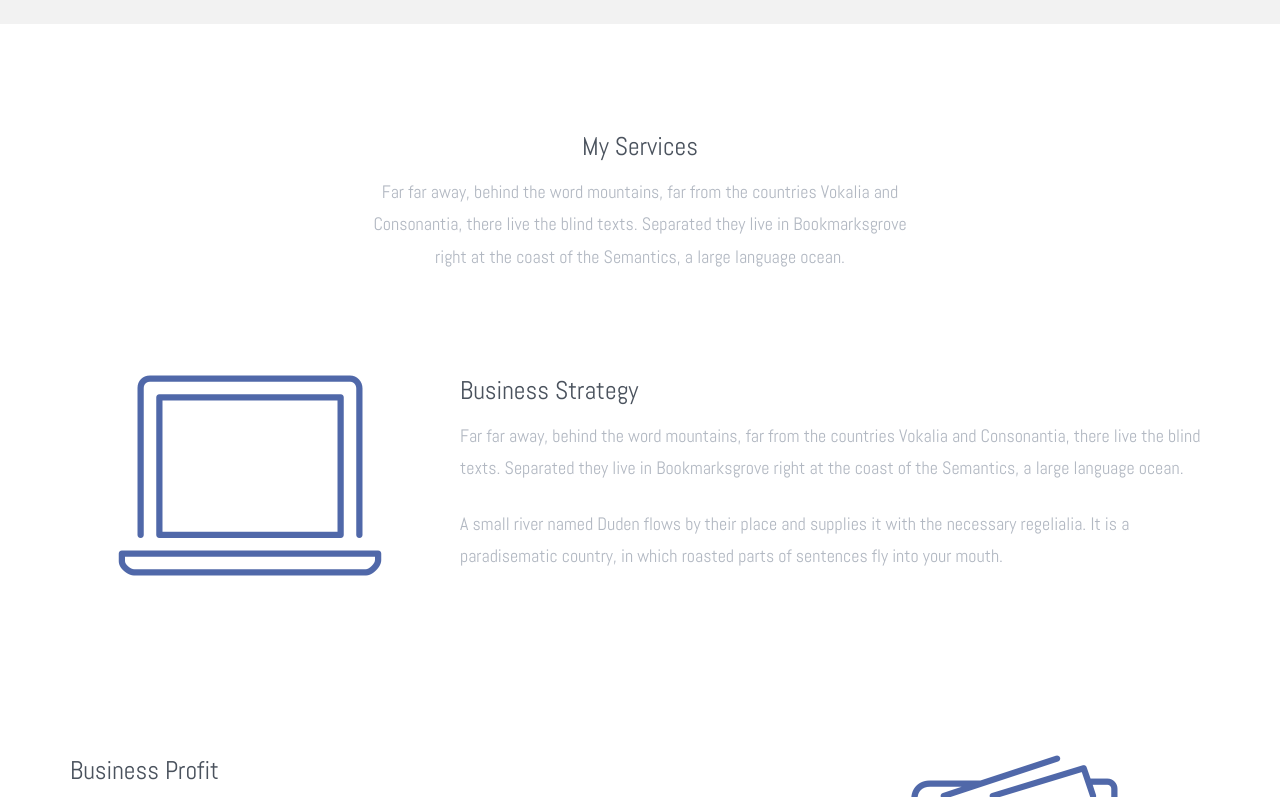
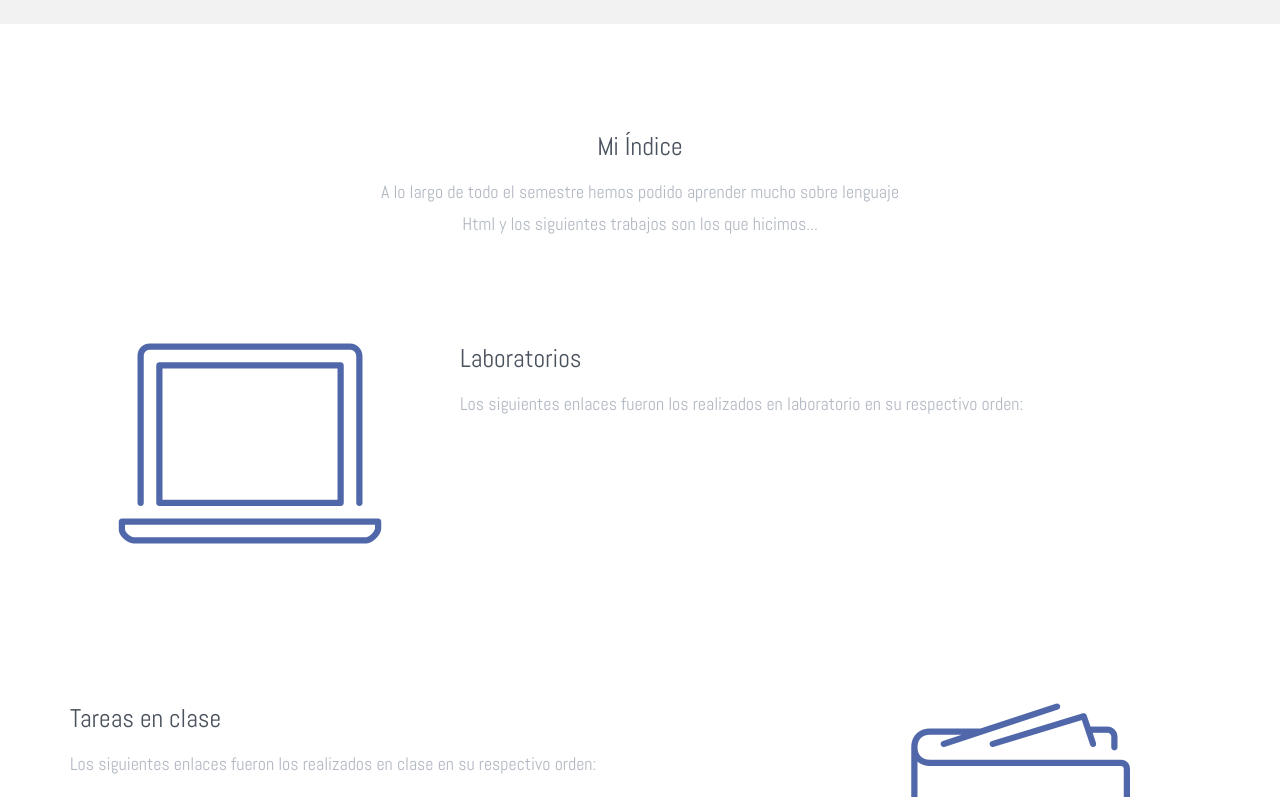
Before and after one commit to YilvethJ/Mi_Semestral, a website: page services.html in a window 1280 px wide. Shown: the part 142-939 px from the top of the page. Drawn offline with Linux system fonts and the light colour scheme; files whose address does not match are found by name.

Commit message:
Update services.html

```diff
--- a/services.html
+++ b/services.html
@@ -57,8 +57,8 @@
     <div class="container">
       <div class="row">
         <div class="col-md-6 col-md-offset-3 mb80 text-center probootstrap-animate">
-          <h2>My Services</h2>
-          <p>Far far away, behind the word mountains, far from the countries Vokalia and Consonantia, there live the blind texts. Separated they live in Bookmarksgrove right at the coast of the Semantics, a large language ocean.</p>
+          <h2>Mi Índice</h2>
+          <p>A lo largo de todo el semestre hemos podido aprender mucho sobre lenguaje Html y los siguientes trabajos son los que hicimos...</p>
         </div>
       </div>
       <div class="row probootstrap-lg-service probootstrap-animate" data-animate-effect="fadeIn">
@@ -66,9 +66,8 @@
           <div class="icon"><i class="icon-laptop3"></i></div>
         </div>
         <div class="col-md-8">
-          <h2 class="mt0">Business Strategy</h2>
-          <p>Far far away, behind the word mountains, far from the countries Vokalia and Consonantia, there live the blind texts. Separated they live in Bookmarksgrove right at the coast of the Semantics, a large language ocean.</p>
-          <p>A small river named Duden flows by their place and supplies it with the necessary regelialia. It is a paradisematic country, in which roasted parts of sentences fly into your mouth.</p>
+          <h2 class="mt0">Laboratorios</h2>
+          <p>Los siguientes enlaces fueron los realizados en laboratorio en su respectivo orden:</p>
         </div>
       </div>
       <div class="row probootstrap-lg-service probootstrap-animate" data-animate-effect="fadeIn">
@@ -78,9 +77,8 @@
           </div>
         </div>
         <div class="col-md-8 col-md-pull-4">
-          <h2 class="mt0">Business Profit</h2>
-          <p>Far far away, behind the word mountains, far from the countries Vokalia and Consonantia, there live the blind texts. Separated they live in Bookmarksgrove right at the coast of the Semantics, a large language ocean.</p>
-          <p>A small river named Duden flows by their place and supplies it with the necessary regelialia. It is a paradisematic country, in which roasted parts of sentences fly into your mouth.</p>
+          <h2 class="mt0">Tareas en clase</h2>
+          <p>Los siguientes enlaces fueron los realizados en clase en su respectivo orden:</p>
         </div>
       </div>
 
```
